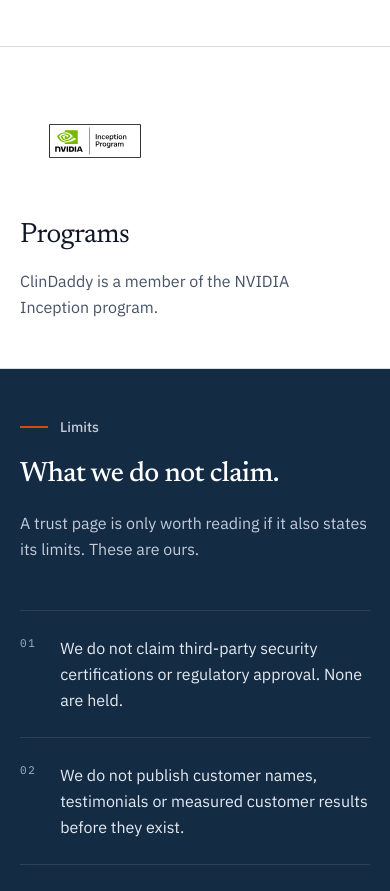
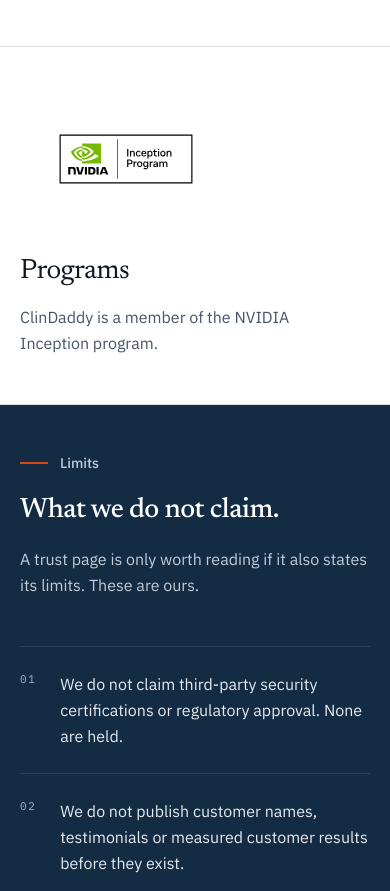
Before and after one commit to bilalbayindir/clindaddyweb, a Next.js app: page /trust in a window 390 px wide. Shown: the part 7579-8470 px from the top of the page. Built offline with nearby package versions, Linux system fonts and the light colour scheme; no server answers.

Commit message:
Increase NVIDIA badge to 80px desktop / 64px mobile

```diff
--- a/app/page.tsx
+++ b/app/page.tsx
@@ -503,7 +503,7 @@ export default function HomePage() {
       <section id="recognition" className="border-t border-rule bg-paper">
         <Container>
           <div className="flex flex-col items-center gap-5 py-8 text-center sm:flex-row sm:justify-center sm:gap-8 sm:py-10 sm:text-left">
-            <span className="inline-flex p-6 lg:p-7">
+            <span className="inline-flex p-8 lg:p-10">
               <NvidiaInceptionBadge variant="light" />
             </span>
             <div>
--- a/app/trust/page.tsx
+++ b/app/trust/page.tsx
@@ -193,7 +193,7 @@ export default function TrustPage() {
       {/* Programs */}
       <Section tone="surface" bordered id="programs">
         <div className="flex flex-col gap-8 sm:flex-row sm:items-center sm:gap-10">
-          <span className="inline-flex shrink-0 p-6 lg:p-7">
+          <span className="inline-flex shrink-0 p-8 lg:p-10">
             <NvidiaInceptionBadge variant="light" />
           </span>
           <div>
--- a/components/brand/nvidia-inception-badge.tsx
+++ b/components/brand/nvidia-inception-badge.tsx
@@ -29,7 +29,7 @@ export function NvidiaInceptionBadge({
       width={500}
       height={216}
       unoptimized
-      className={cn("h-11 w-auto lg:h-14", className)}
+      className={cn("h-16 w-auto lg:h-20", className)}
     />
   );
 }
```
Also changed, not shown: 7 other files (tests, documents, lock files or other folders).
